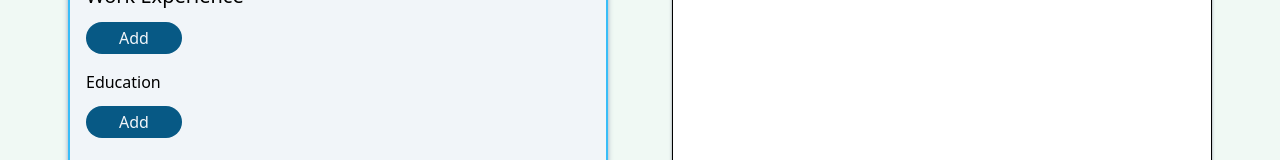
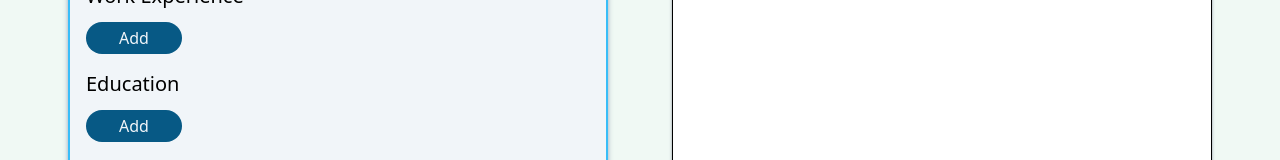
Before and after one commit to OscarSoanes/cv-project, a React (Create React App) app: page / in a window 1280 px wide. Shown: the part 428-588 px from the top of the page. Built offline with nearby package versions, Linux system fonts and the light colour scheme.

Commit message:
Fixed Education not having correct css

```diff
--- a/src/components/editSection/Edit.jsx
+++ b/src/components/editSection/Edit.jsx
@@ -35,7 +35,7 @@ export function Edit({changeField, addWorkExperience, data, changeArrayField, re
             </section>
 
             <section>
-                <h3>Education</h3>
+                <h3 className="text-xl">Education</h3>
                 {data.education.map((experience, index) =>
                     <Details key={experience.id} dataKey={experience.id}
                         inputs = {[
```
